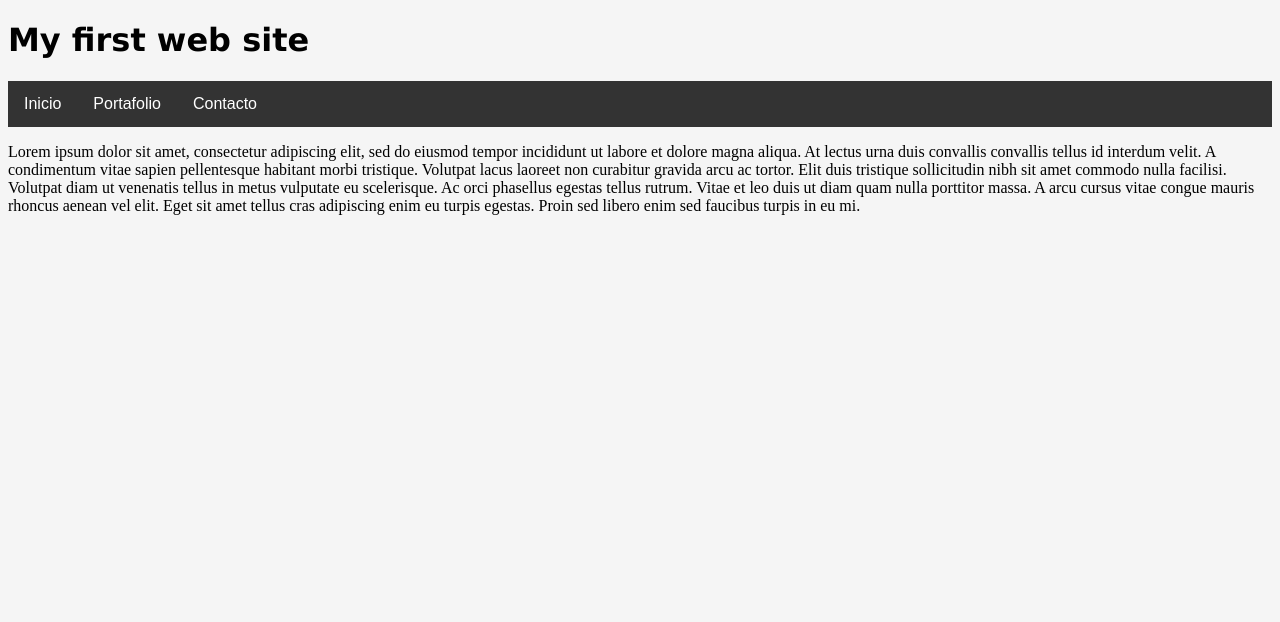
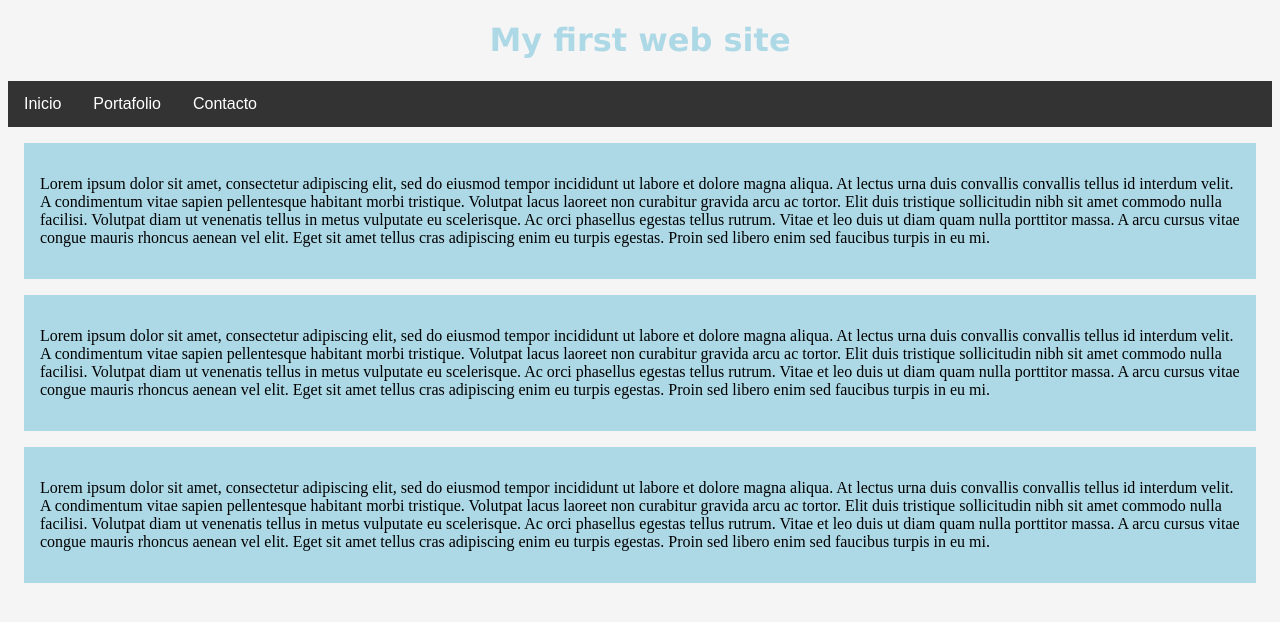
Before and after one commit to krarrobo1/taller-igweb-01, a plain HTML site: page public/index.html in a window 1280 px wide. Drawn offline with Linux system fonts and the light colour scheme.

Commit message:
Add* styles to parragraphs and header

```diff
--- a/public/css/style.css
+++ b/public/css/style.css
@@ -1,5 +1,16 @@
 .container{
     background-color: whitesmoke;
+}
+
+#site-label{
+  text-align: center;
+  color: #add8e6;
+}
+
+.parrafo{
+  margin: 1em;
+  background-color: #add8e6;
+  padding: 1em;
 }
 
 header{
--- a/public/index.html
+++ b/public/index.html
@@ -10,7 +10,7 @@
 
 <body class="container">
     <header>
-        <h1>My first web site</h1>
+        <h1 id="site-label">My first web site</h1>
     </header>
 
     <nav>
@@ -27,7 +27,7 @@
         </ul>
     </nav>
 
-    <div>
+    <div class="parrafo">
         <p>Lorem ipsum dolor sit amet, consectetur adipiscing elit, sed do eiusmod tempor incididunt ut labore et dolore
             magna aliqua. At lectus urna duis convallis convallis tellus id interdum velit. A condimentum vitae sapien
             pellentesque habitant morbi tristique. Volutpat lacus laoreet non curabitur gravida arcu ac tortor. Elit
@@ -36,7 +36,27 @@
             porttitor massa. A arcu cursus vitae congue mauris rhoncus aenean vel elit. Eget sit amet tellus cras
             adipiscing enim eu turpis egestas. Proin sed libero enim sed faucibus turpis in eu mi.</p>
 
-        </div>
+    </div>
+    <div class="parrafo">
+        <p>Lorem ipsum dolor sit amet, consectetur adipiscing elit, sed do eiusmod tempor incididunt ut labore et dolore
+            magna aliqua. At lectus urna duis convallis convallis tellus id interdum velit. A condimentum vitae sapien
+            pellentesque habitant morbi tristique. Volutpat lacus laoreet non curabitur gravida arcu ac tortor. Elit
+            duis tristique sollicitudin nibh sit amet commodo nulla facilisi. Volutpat diam ut venenatis tellus in metus
+            vulputate eu scelerisque. Ac orci phasellus egestas tellus rutrum. Vitae et leo duis ut diam quam nulla
+            porttitor massa. A arcu cursus vitae congue mauris rhoncus aenean vel elit. Eget sit amet tellus cras
+            adipiscing enim eu turpis egestas. Proin sed libero enim sed faucibus turpis in eu mi.</p>
+
+    </div>
+    <div class="parrafo">
+        <p>Lorem ipsum dolor sit amet, consectetur adipiscing elit, sed do eiusmod tempor incididunt ut labore et dolore
+            magna aliqua. At lectus urna duis convallis convallis tellus id interdum velit. A condimentum vitae sapien
+            pellentesque habitant morbi tristique. Volutpat lacus laoreet non curabitur gravida arcu ac tortor. Elit
+            duis tristique sollicitudin nibh sit amet commodo nulla facilisi. Volutpat diam ut venenatis tellus in metus
+            vulputate eu scelerisque. Ac orci phasellus egestas tellus rutrum. Vitae et leo duis ut diam quam nulla
+            porttitor massa. A arcu cursus vitae congue mauris rhoncus aenean vel elit. Eget sit amet tellus cras
+            adipiscing enim eu turpis egestas. Proin sed libero enim sed faucibus turpis in eu mi.</p>
+
+    </div>
 </body>
 
 </html>
```
